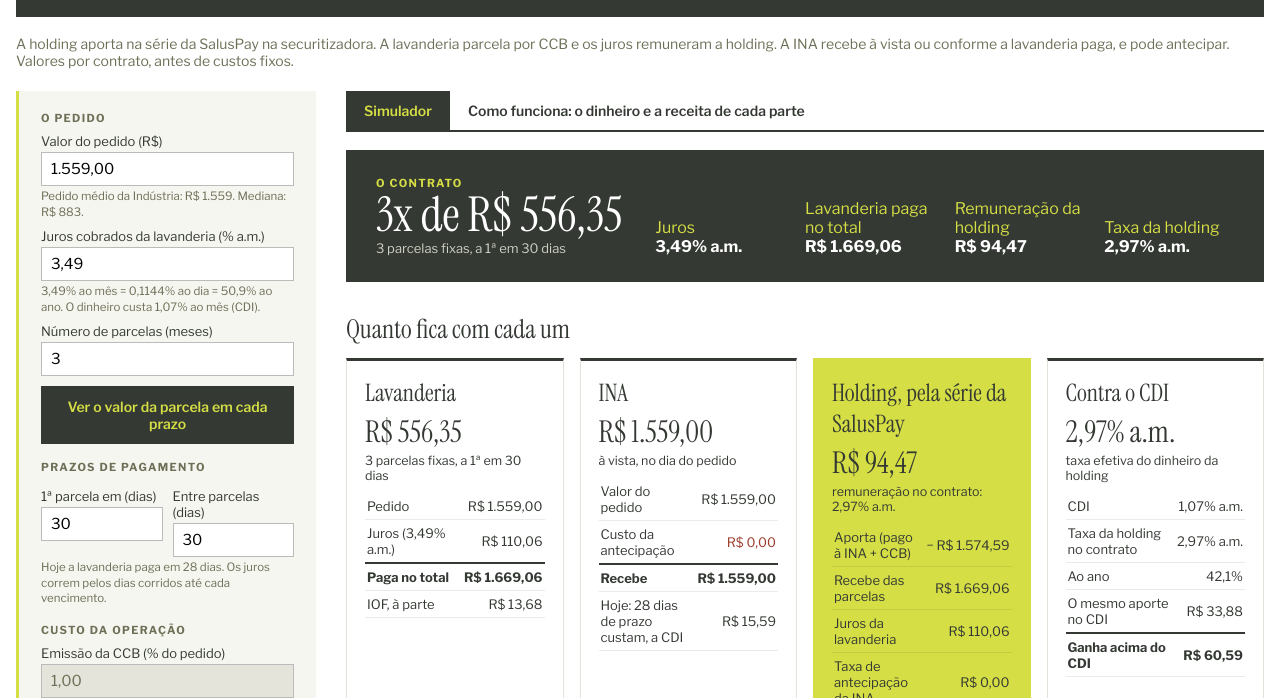
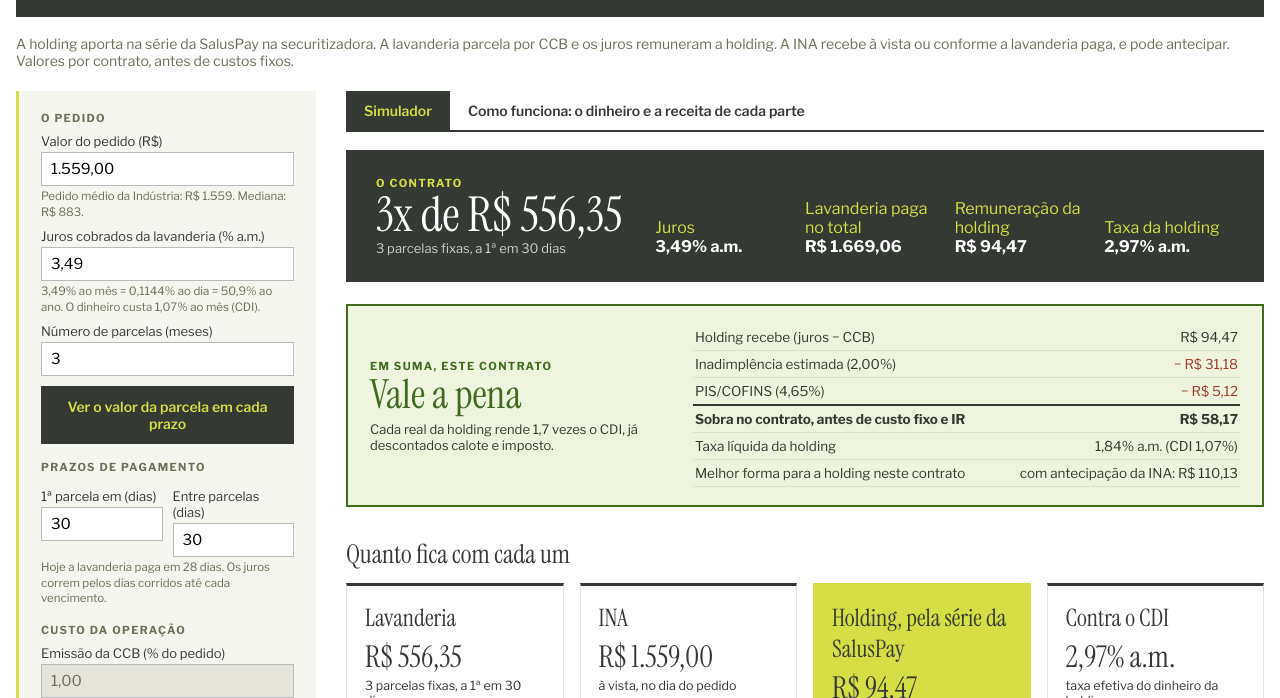
Before and after one commit to leticia581/saluspay-simulador, a plain HTML site: page index.html in a window 1280 px wide. Shown: the part 88-786 px from the top of the page. Drawn offline with nearby package versions, Linux system fonts and the light colour scheme.

Commit message:
Simulador SalusPay: bloco Em suma (vale a pena / no limite / não vale) com calote e imposto
Co-Authored-By: Claude Opus 5.5 <noreply@anthropic.com>

```diff
--- a/index.html
+++ b/index.html
@@ -94,7 +94,7 @@ body{background:#fff;color:var(--ink);padding-block:0 40px;padding-left:max(16px
  .panel{max-height:none;overflow:visible}
 }
 </style>
-<style>@media(max-width:1100px){#cards,#leit{grid-template-columns:1fr 1fr!important}}@media(max-width:700px){#cards,#leit{grid-template-columns:1fr!important}}.ideal p b{font-weight:700}</style>
+<style>@media(max-width:1100px){#cards,#leit{grid-template-columns:1fr 1fr!important}}@media(max-width:700px){#cards,#leit{grid-template-columns:1fr!important}#suma>div{grid-template-columns:1fr!important}}.ideal p b{font-weight:700}#suma td{padding:5px 2px;border-bottom:1px solid rgba(0,0,0,.08)}</style>
 <header class="top"><svg class="lg"  viewBox="0 0 1218 292" fill="none" xmlns="http://www.w3.org/2000/svg">
 <g clip-path="url(#clip0_120_13)">
 <path d="M366.939 257.613V251.218L376.171 247.439C383.741 244.13 385.636 241.529 385.636 234.428V118.732C385.636 111.632 383.741 108.794 376.171 105.721L366.939 101.942V95.548H490.441L493.043 133.874H486.649L479.314 122.04C471.272 109.5 468.435 107.604 457.555 107.604H410.482V173.376H446.676C453.776 173.376 456.613 171.246 459.686 163.909L463.701 154.455H469.847V206.262H463.701L459.921 196.09C456.613 187.564 453.776 185.446 446.676 185.446H410.482V234.415C410.482 240.809 412.612 243.399 421.125 246.955L431.769 251.218V257.613H366.939Z" fill="currentColor"/>
@@ -133,6 +133,8 @@ body{background:#fff;color:var(--ink);padding-block:0 40px;padding-left:max(16px
   <h3>Custo da operação</h3>
   <label for="ccb">Emissão da CCB (% do pedido)</label><input id="ccb" class="dec" type="text" inputmode="decimal" value="1,00" readonly style="background:#e4e4da;color:#6E6F57">
   <div class="hint">Fixo pela Finscale. Pago pela série na assinatura, junto com o aporte da holding.</div>
+  <label for="perda">Inadimplência estimada (% do pedido)</label><input id="perda" class="dec" type="text" inputmode="decimal" value="2,00">
+  <div class="hint">Usada só no "Em suma". Trocar pelo dado real quando houver.</div>
   <h3>Como a INA recebe</h3>
   <select id="modo" aria-label="Como a INA recebe"><option value="vista">À vista, sem desconto</option><option value="prazo">Conforme a lavanderia paga, sem juros</option><option value="antec">Conforme paga, mas a INA antecipa</option></select>
   <div class="hint" id="modoTxt"></div>
@@ -150,6 +152,7 @@ body{background:#fff;color:var(--ink);padding-block:0 40px;padding-left:max(16px
  <div class="tabs noprint"><button class="tb on" id="t1b" type="button">Simulador</button><button class="tb" id="t2b" type="button">Como funciona: o dinheiro e a receita de cada parte</button></div>
  <div id="t1">
   <div class="hero" id="sug" style="grid-template-columns:2fr 1fr 1fr 1fr 1fr"></div>
+  <div class="suma" id="suma"></div>
   <h2>Quanto fica com cada um</h2>
   <div class="cards" id="cards" style="grid-template-columns:repeat(4,1fr)"></div>
   <h2>As três formas de a INA receber</h2>
@@ -228,7 +231,7 @@ function contrato(n,p){
  return {n,dias,L,pmt,tot,jur,ccb,desc,pago,aporte,inaMes,recH,totH,rem,tx,cdiA,acima,grupo,hoje,real,cdim,iof,prazoMed,ina,m};
 }
 function calc(){
- const p={v:num($('v').value),tj:num($('tj').value),np:Math.max(1,Math.min(12,parseInt($('np').value)||3)),nmax:12,d1:Math.max(1,parseInt($('d1').value)||30),dint:Math.max(1,parseInt($('dint').value)||30),ccb:num($('ccb').value),modo:$('modo').value,ta:num($('ta').value),cdi:num($('cdi').value),ipca:num($('ipca').value)};
+ const p={v:num($('v').value),tj:num($('tj').value),np:Math.max(1,Math.min(12,parseInt($('np').value)||3)),nmax:12,d1:Math.max(1,parseInt($('d1').value)||30),dint:Math.max(1,parseInt($('dint').value)||30),ccb:num($('ccb').value),perda:num($('perda').value),modo:$('modo').value,ta:num($('ta').value),cdi:num($('cdi').value),ipca:num($('ipca').value)};
  const cdim=Math.pow(1+p.cdi/100,1/12)-1,im=p.tj/100;
  $('boxAnt').classList.toggle('off',p.modo!=='antec');
  $('modoTxt').textContent={vista:'A série paga o pedido cheio no dia, com o aporte da holding, e a holding fica com os juros.',prazo:'A série repassa à INA o valor do pedido conforme a lavanderia paga. A holding só aporta a CCB e fica com os juros.',antec:'A INA pede para receber no dia e paga a taxa de antecipação. A holding aporta e fica com juros e antecipação.'}[p.modo];
@@ -238,6 +241,19 @@ function calc(){
  $('sug').innerHTML=`<div><div style="font-size:11px;letter-spacing:.12em;font-weight:700">O CONTRATO</div><div style="font-family:Instrument Serif;font-size:48px;line-height:1.05">${c.n}x de ${R(c.pmt)}</div><div style="font-size:13px">${c.n} ${c.n>1?'parcelas fixas':'parcela'}, a 1ª em ${p.d1} dias</div></div>
  <div><div>Juros</div><b>${PC(p.tj)}% a.m.</b></div><div><div>Lavanderia paga no total</div><b>${R(c.tot)}</b></div><div><div>Remuneração da holding</div><b>${R(c.rem)}</b></div><div><div>Taxa da holding</div><b>${(x=>x==null?'sem capital':PC(x*100)+'% a.m.')(c.tx)}</b></div>`;
  const inaCap={vista:'à vista, no dia do pedido',prazo:`${c.n}x de ${R(c.inaMes)}, sem juros, junto com a lavanderia`,antec:'à vista, no dia, com desconto da antecipação'}[c.m];
+
+ const suma=(x)=>{const perda=p.v*p.perda/100,imp=(x.jur+x.desc)*0.0465,liq=x.rem-perda-imp;
+  const f=x.totH>0?(x.totH-perda-imp)/x.totH:1,txl=x.m==='prazo'?null:tir([[0,-x.aporte],...x.dias.map(d=>[d,x.recH*f])]);
+  const vezes=txl!=null?txl/x.cdim:null;
+  const nivel=liq<=0?'nao':(txl==null||txl>x.cdim*1.5)?'sim':(txl>x.cdim?'lim':'nao');
+  return {perda,imp,liq,txl,vezes,nivel}};
+ const S=suma(c),z3=['vista','prazo','antec'].map(mm=>{const x=contrato(c.n,{...p,modo:mm});return {x,s:suma(x)}});
+ const melhor=z3.reduce((a,b)=>b.s.liq>a.s.liq?b:a),nm={vista:'à vista, sem desconto',prazo:'conforme a lavanderia paga',antec:'com antecipação da INA'};
+ const selo={sim:['Vale a pena','#3F6B1E','#EEF4DD'],lim:['No limite','#8A6A12','#FBF4DE'],nao:['Não vale a pena','#9b3b2b','#FBEDE8']}[S.nivel];
+ $('suma').innerHTML=`<div style="border:2px solid ${selo[1]};background:${selo[2]};padding:18px 22px;margin-top:22px;display:grid;grid-template-columns:1.1fr 2fr;gap:22px;align-items:center">
+  <div><div style="font-size:11px;letter-spacing:.12em;font-weight:700;color:${selo[1]}">EM SUMA, ESTE CONTRATO</div><div style="font-family:Instrument Serif;font-size:40px;line-height:1.05;color:${selo[1]}">${selo[0]}</div>
+  <div style="font-size:13px;margin-top:6px">${S.nivel==='sim'?(S.txl==null?`Sobram ${R(S.liq)} sem a holding colocar dinheiro.`:`Cada real da holding rende ${PC(S.vezes,1)} vezes o CDI, já descontados calote e imposto.`):S.nivel==='lim'?'Rende acima do CDI, mas com pouca folga para calote e custo fixo.':'Depois de calote e imposto, não paga o dinheiro nem o trabalho.'}</div></div>
+  <table style="font-size:13.5px"><tr><td>Holding recebe (juros${c.desc?' + antecipação':''} − CCB)</td><td style="text-align:right">${R(c.rem)}</td></tr><tr><td>Inadimplência estimada (${PC(p.perda)}%)</td><td style="text-align:right;color:#9b3b2b">${R(-S.perda)}</td></tr><tr><td>PIS/COFINS (4,65%)</td><td style="text-align:right;color:#9b3b2b">${R(-S.imp)}</td></tr><tr style="font-weight:700"><td style="border-top:2px solid #343933">Sobra no contrato, antes de custo fixo e IR</td><td style="text-align:right;border-top:2px solid #343933">${R(S.liq)}</td></tr><tr><td>Taxa líquida da holding</td><td style="text-align:right">${S.txl==null?'sem capital':PC(S.txl*100)+'% a.m. (CDI '+PC(c.cdim*100)+'%)'}</td></tr><tr><td>Melhor forma para a holding neste contrato</td><td style="text-align:right">${nm[melhor.x.m]}: ${R(melhor.s.liq)}</td></tr></table></div>`;
  const TX=x=>x==null?'sem capital':PC(x*100)+'% a.m.';
  $('cards').innerHTML=`<div class="card"><h4>Lavanderia</h4><div class="big">${R(c.pmt)}</div><div class="cap">${c.n} ${c.n>1?'parcelas fixas':'parcela'}, a 1ª em ${p.d1} dias</div><table><tr><td>Pedido</td><td>${R(p.v)}</td></tr><tr><td>Juros (${PC(p.tj)}% a.m.)</td><td>${R(c.jur)}</td></tr><tr class="tot"><td>Paga no total</td><td>${R(c.tot)}</td></tr><tr><td>IOF, à parte</td><td>${R(c.iof)}</td></tr></table></div>
  <div class="card"><h4>INA</h4><div class="big">${R(c.ina)}</div><div class="cap">${inaCap}</div><table><tr><td>Valor do pedido</td><td>${R(p.v)}</td></tr><tr><td>Custo da antecipação${c.m==='antec'?` (${PC(p.ta)}% a.m.)`:''}</td><td class="neg">${R(-c.desc)}</td></tr><tr class="tot"><td>Recebe</td><td>${R(c.ina)}</td></tr><tr><td>Hoje: 28 dias de prazo custam, a CDI</td><td>${R(c.hoje)}</td></tr></table></div>
@@ -285,7 +301,7 @@ $('t2b').onclick=()=>{$('t1').hidden=true;$('t2').hidden=false;$('t2b').classLis
 const KEY='saluspay_sims';
 function lerSalvas(){try{return JSON.parse(localStorage.getItem(KEY)||'[]')}catch(e){return []}}
 function mostrarSalvas(){const l=lerSalvas();$('salvas').innerHTML=l.map((x,i)=>`<button type="button" data-i="${i}">${x.nome}</button>`).join('');$('salvas').querySelectorAll('button').forEach(b=>b.onclick=()=>{const x=lerSalvas()[+b.dataset.i];Object.keys(x.v).forEach(k=>{if($(k))$(k).value=x.v[k]});sel=null;calc()})}
-$('btnSalvar').onclick=()=>{const v={};['v','tj','np','d1','dint','modo','ta'].forEach(k=>v[k]=$(k).value);const nome=`${v.v} · ${v.tj}% · ${new Date().toLocaleDateString('pt-BR')}`;try{const l=lerSalvas();l.unshift({nome,v});localStorage.setItem(KEY,JSON.stringify(l.slice(0,8)))}catch(e){}mostrarSalvas()};
+$('btnSalvar').onclick=()=>{const v={};['v','tj','np','d1','dint','modo','ta','perda'].forEach(k=>v[k]=$(k).value);const nome=`${v.v} · ${v.tj}% · ${new Date().toLocaleDateString('pt-BR')}`;try{const l=lerSalvas();l.unshift({nome,v});localStorage.setItem(KEY,JSON.stringify(l.slice(0,8)))}catch(e){}mostrarSalvas()};
 mostrarSalvas();
 calc();
 </script>
```
